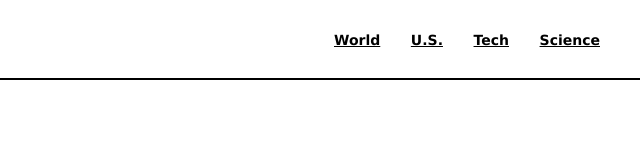
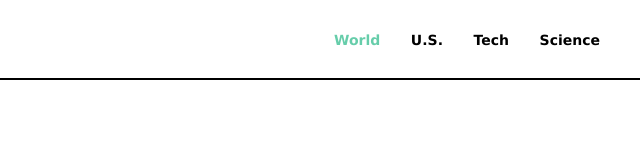
Before and after one commit to Fercken/myTimesV2, a plain HTML site: page index.html in a window 1280 px wide. In both pictures the pointer is over the link "World". Shown: the full height of the page, 640-1280 px from the left. Drawn offline with Linux system fonts and the light colour scheme.

Commit message:
Add hover styles to menu nav

```diff
--- a/css/styles.css
+++ b/css/styles.css
@@ -36,6 +36,11 @@ ul li {
 
 a {
     color: black;
+    text-decoration: none;
+}
+
+a:hover {
+    color: mediumaquamarine;
 }
 
 .my-times{
```
